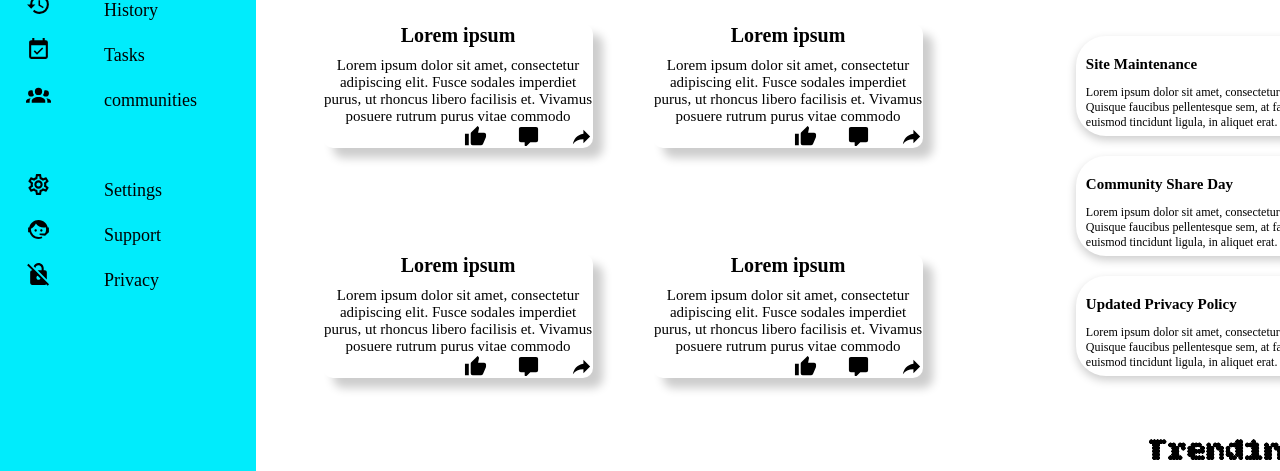
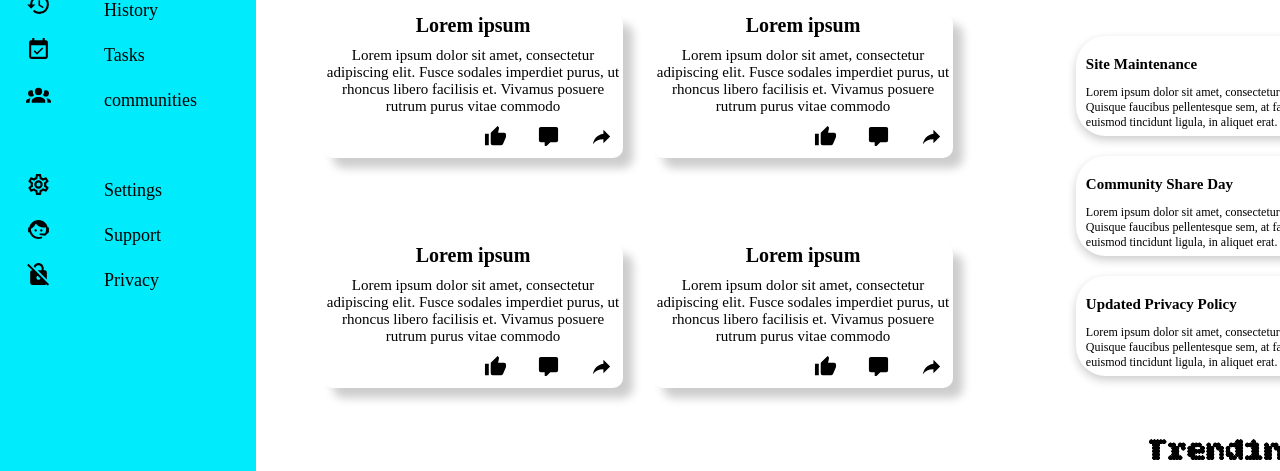
Before and after one commit to mickeyLalata/Odin-Projects, a plain HTML site: page Admin-Dashboard/admin-dashboard.html in a window 1280 px wide. Shown: the part 303-774 px from the top of the page. Drawn offline with Linux system fonts and the light colour scheme.

Commit message:
adjusted margins

```diff
--- a/Admin-Dashboard/admindb-style.css
+++ b/Admin-Dashboard/admindb-style.css
@@ -210,7 +210,7 @@ button:hover {
     border-radius: 10px;
     box-shadow: 10px 10px 10px rgba(0, 0, 0, 0.2);
     text-align: center;
-    width: 90%;
+
 }
 .cont-proj-title {
     font-weight: bold;
@@ -225,6 +225,7 @@ button:hover {
     display: flex;
     gap: 30px;
     justify-content: flex-end;
+    margin: 10px
 }
 .proj-img {
     height: 23px;
```
